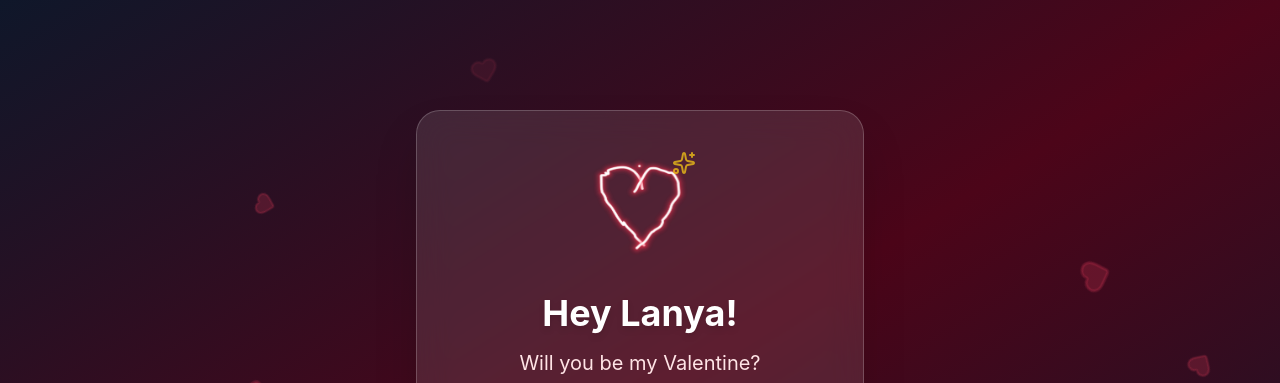
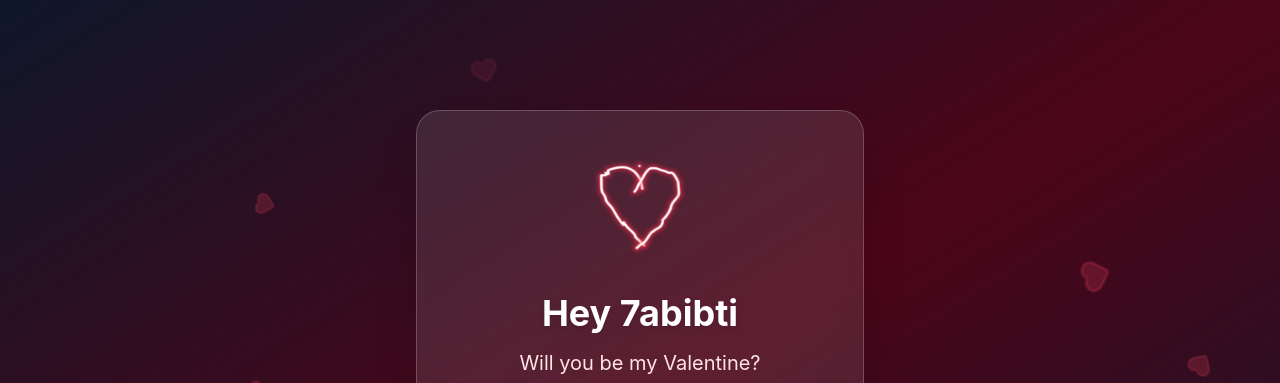
Before and after one commit to m2beak/valentine, a React (Vite) app: page / in a window 1280 px wide. Shown: the top 383 px of the page. Built offline with nearby package versions, Linux system fonts and the light colour scheme.

Commit message:
feat: Implement an interactive Valentine's Day proposal application with a moving "NO" button and a celebration screen.

```diff
--- a/src/App.tsx
+++ b/src/App.tsx
@@ -1,5 +1,5 @@
 import { useState, useEffect, useRef } from 'react';
-import { Heart, Sparkles, ArrowRight } from 'lucide-react';
+import { Heart, ArrowRight } from 'lucide-react';
 
 function App() {
   const [noPosition, setNoPosition] = useState({ x: 0, y: 0 });
@@ -100,8 +100,6 @@ function App() {
 
         <div className="text-center z-10 animate-fade-in">
           <div className="mb-8">
-            <Sparkles className="w-20 h-20 text-yellow-300 mx-auto animate-bounce" />
-
             {/* TODO: CUSTOMIZE ME - Add your own celebration GIF or picture here! */}
             <img src="/herheart.svg" alt="Celebration" className="w-48 h-48 mx-auto mt-4 rounded-lg object-cover" />
           </div>
@@ -157,13 +155,12 @@ function App() {
                 alt="Heart"
                 className="w-24 h-24 mx-auto animate-heartbeat object-contain"
               />
-              <Sparkles className="w-6 h-6 text-yellow-400 absolute -top-2 -right-2 animate-pulse" />
             </div>
           </div>
 
           {/* Question */}
           <h1 className="text-3xl md:text-4xl font-bold text-white mb-4 drop-shadow-md">
-            Hey Lanya!
+            Hey 7abibti
           </h1>
           <p className="text-lg md:text-xl text-rose-100 mb-10 leading-relaxed">
             Will you be my Valentine?
@@ -189,7 +186,10 @@ function App() {
               ref={noButtonRef}
               onMouseEnter={moveNoButton}
               onClick={moveNoButton}
-              onTouchStart={moveNoButton}
+              onTouchStart={(e) => {
+                e.preventDefault();
+                moveNoButton();
+              }}
               className="bg-slate-600 hover:bg-slate-500 text-white font-semibold py-3 px-8 rounded-full shadow-lg transition-all duration-200 absolute"
               style={{
                 transform: `translate(${noPosition.x}px, ${noPosition.y}px)`,
```
